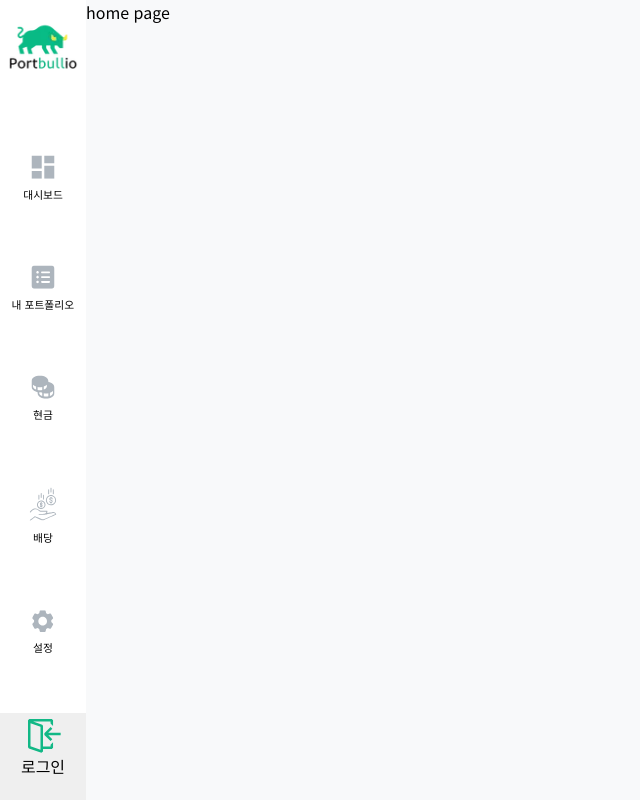
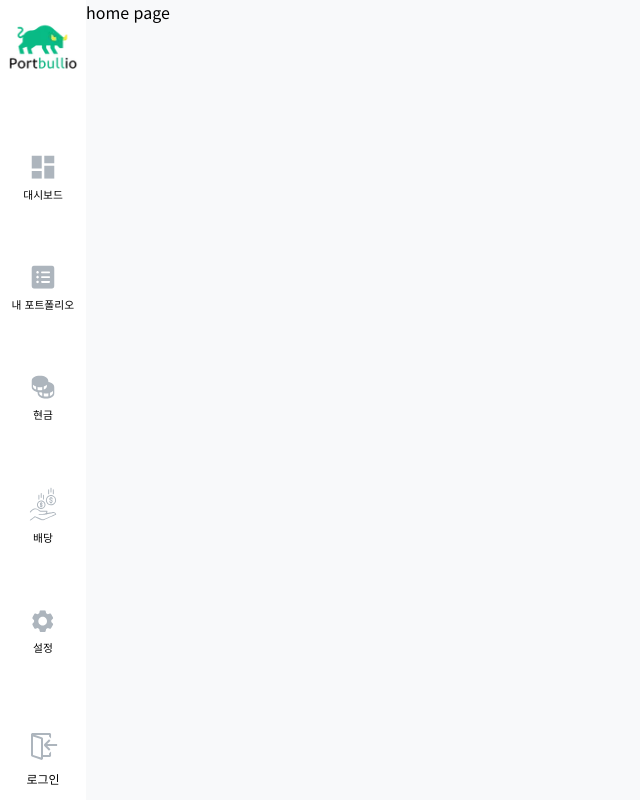
Before and after one commit to jaehyeon48/portbullio, a React app in the folder frontend/: page / in a window 1280 px wide. Shown: the whole page, without its empty margins (0-640 px from the left). Built offline with nearby package versions, Linux system fonts and the light colour scheme; no server answers.

Commit message:
refactor: 불필요한 Button 컴포넌트 추상화 제거

```diff
--- a/frontend/src/components/Button/Button.tsx
+++ /dev/null
@@ -1,8 +0,0 @@
-import styled from 'styled-components';
-import { buttonMixin } from '@styles/mixins';
-
-const Button = styled.button`
-	${buttonMixin};
-`;
-
-export default Button;
--- a/frontend/src/components/Button/index.ts
+++ /dev/null
@@ -1 +0,0 @@
-export { default } from './Button';
--- a/frontend/src/components/Modal/Modal.tsx
+++ b/frontend/src/components/Modal/Modal.tsx
@@ -1,6 +1,5 @@
 import { ReactNode, SyntheticEvent } from 'react';
 import { Times } from '@components/Icon';
-import Button from '@components/Button';
 import * as Style from './styles';
 
 interface Props {
@@ -23,15 +22,13 @@ export default function Modal({ children, closeFunction }: Props) {
 				aria-label="Modal"
 			>
 				<Style.CloseButtonContainer>
-					<Button
+					<Style.Button
 						type="button"
-						width="auto"
-						height="auto"
 						aria-label="Close modal button"
 						onClick={e => closeFunction(e, false)}
 					>
 						<Times />
-					</Button>
+					</Style.Button>
 				</Style.CloseButtonContainer>
 				{children}
 			</Style.ModalContentContainer>
--- a/frontend/src/components/Modal/styles.ts
+++ b/frontend/src/components/Modal/styles.ts
@@ -1,6 +1,6 @@
 import styled from 'styled-components';
 import Card from '@components/Card';
-import { flexMixin } from '@styles/mixins';
+import { buttonMixin, flexMixin } from '@styles/mixins';
 
 export const ModalBackdrop = styled.div`
 	${flexMixin}
@@ -29,3 +29,11 @@ export const CloseButtonContainer = styled.div`
 		right: 0;
 	}
 `;
+
+export const Button = styled.button`
+	${buttonMixin};
+
+	& > svg {
+		fill: ${({ theme }) => (theme.currentTheme === 'light' ? '#000' : theme.base.colors.gray)};
+	}
+`;
--- a/frontend/src/components/Navbar/Navbar.tsx
+++ b/frontend/src/components/Navbar/Navbar.tsx
@@ -3,10 +3,8 @@ import { useTheme } from 'styled-components';
 import mainLogoLight from '@assets/images/navbar_main_logo_light.webp';
 import mainLogoDark from '@assets/images/navbar_main_logo_dark.webp';
 import * as Icon from '@components/Icon';
-import Button from '@components/Button';
 import AuthPage from '@pages/Auth';
 import { useModal } from '@hooks/Modal';
-import { navbarIconMixin } from '@styles/mixins';
 import * as Style from './styles';
 
 const navbarLogoWidth = 76;
@@ -56,17 +54,10 @@ export default function Navbar() {
 				</Style.NavbarLink>
 			</Style.Middle>
 			<Style.Bottom alignItems="center" justifyContent="center">
-				<Button
-					type="button"
-					flex
-					flexDirection="column"
-					alignItems="center"
-					css={navbarIconMixin}
-					onClick={handleOpenModal}
-				>
+				<Style.Button type="button" onClick={handleOpenModal}>
 					<Icon.SignIn />
 					<p>로그인</p>
-				</Button>
+				</Style.Button>
 			</Style.Bottom>
 		</Style.Container>
 	);
--- a/frontend/src/components/Navbar/styles.ts
+++ b/frontend/src/components/Navbar/styles.ts
@@ -1,6 +1,6 @@
 import styled from 'styled-components';
 import { NavLink } from 'react-router-dom';
-import { flexMixin, navbarIconMixin } from '@src/styles/mixins';
+import { flexMixin, navbarIconMixin, buttonMixin } from '@src/styles/mixins';
 import { navbarWidth } from '@constants';
 
 export const Container = styled.aside`
@@ -42,3 +42,8 @@ export const NavbarLink = styled(NavLink)`
 	text-decoration: none;
 	${navbarIconMixin};
 `;
+
+export const Button = styled.button`
+	${buttonMixin};
+	${navbarIconMixin};
+`;
--- a/frontend/src/pages/Auth/Auth.tsx
+++ b/frontend/src/pages/Auth/Auth.tsx
@@ -3,7 +3,6 @@ import { useLocation } from 'react-router-dom';
 import envConfig from '@configs/env';
 import mainLogoLight from '@assets/images/auth_page_main_logo_light.webp';
 import mainLogoDark from '@assets/images/auth_page_main_logo_dark.webp';
-import Button from '@components/Button';
 import { Google, Naver, Kakao } from '@components/Icon';
 import * as Style from './styles';
 
@@ -24,31 +23,30 @@ export default function Auth() {
 				<header>환영합니다!</header>
 			</Style.HeaderContainer>
 			<Style.ButtonContainer flexDirection="column" justifyContent="space-evenly">
-				<Button
+				<Style.Button
 					as="a"
 					href={`${googleOAuthURL}&state=${prevPathInfo}`}
-					flex
 					color="#fff"
-					backgroundColor="#DC4E41"
+					backgroundcolor="#DC4E41"
 					aria-label="Google auth"
 				>
 					<Style.ButtonIconContainer>
 						<Google fill="#fff" />
 					</Style.ButtonIconContainer>
 					<Style.ButtonTextContainer>구글로 시작하기</Style.ButtonTextContainer>
-				</Button>
-				<Button as="a" flex color="#fff" backgroundColor="#19CE60" aria-label="Naver auth">
+				</Style.Button>
+				<Style.Button as="a" color="#fff" backgroundcolor="#19CE60" aria-label="Naver auth">
 					<Style.ButtonIconContainer>
 						<Naver />
 					</Style.ButtonIconContainer>
 					<Style.ButtonTextContainer>네이버로 시작하기</Style.ButtonTextContainer>
-				</Button>
-				<Button as="a" flex color="#614345" backgroundColor="#FAE100" aria-label="Kakao auth">
+				</Style.Button>
+				<Style.Button as="a" color="#614345" backgroundcolor="#FAE100" aria-label="Kakao auth">
 					<Style.ButtonIconContainer>
 						<Kakao />
 					</Style.ButtonIconContainer>
 					<Style.ButtonTextContainer>카카오로 시작하기</Style.ButtonTextContainer>
-				</Button>
+				</Style.Button>
 			</Style.ButtonContainer>
 		</Style.PageContainer>
 	);
--- a/frontend/src/pages/Auth/styles.ts
+++ b/frontend/src/pages/Auth/styles.ts
@@ -1,5 +1,10 @@
 import styled from 'styled-components';
-import { globalColors, flexMixin } from '@styles/mixins';
+import { globalColors, flexMixin, buttonMixin } from '@styles/mixins';
+
+interface ButtonProps {
+	color: string;
+	backgroundcolor: string;
+}
 
 export const PageContainer = styled.div`
 	width: 428px;
@@ -43,3 +48,11 @@ export const ButtonIconContainer = styled.div`
 export const ButtonTextContainer = styled.div`
 	width: 50%;
 `;
+
+export const Button = styled.div<ButtonProps>`
+	${buttonMixin};
+	${flexMixin};
+	width: 100%;
+	color: ${({ color }) => color};
+	background-color: ${({ backgroundcolor }) => backgroundcolor};
+`;
--- a/frontend/src/styles/mixins/button.ts
+++ b/frontend/src/styles/mixins/button.ts
@@ -1,33 +1,13 @@
-import { css, FlattenInterpolation, ThemeProps, DefaultTheme } from 'styled-components';
-import { getColor } from '@utils';
-import { flexMixin, FlexProps } from './flexMixin';
+import { css } from 'styled-components';
 
-interface ButtonStyleProps extends FlexProps {
-	flex?: boolean;
-	border?: string;
-	borderRadius?: string;
-	backgroundColor?: string;
-	color?: string;
-	cursor?: string;
-	boxShadow?: string;
-	width?: string;
-	height?: string;
-	css?: FlattenInterpolation<ThemeProps<DefaultTheme>>;
-}
-
-const buttonMixin = css<ButtonStyleProps>`
+const buttonMixin = css`
 	display: block;
-	${({ flex }) => flex && flexMixin};
-	width: ${({ width }) => width ?? '100%'};
-	height: ${({ height }) => height ?? '100%'};
+	width: fit-content;
+	height: fit-content;
 	outline: none;
-	border: ${({ border }) => border ?? 'none'};
-	background-color: ${({ backgroundColor, theme }) =>
-		getColor(theme, backgroundColor ?? '') ?? backgroundColor};
-	border-radius: ${({ borderRadius }) => borderRadius ?? '0'};
-	box-shadow: ${({ boxShadow }) => boxShadow ?? 'none'};
-	color: ${({ color, theme }) => color ?? theme.base.textColor};
-	cursor: ${({ cursor }) => cursor ?? 'pointer'};
+	border: none;
+	background-color: transparent;
+	cursor: pointer;
 `;
 
 export default buttonMixin;
```
Also changed, not shown: 1 other file (tests, documents, lock files or other folders).
